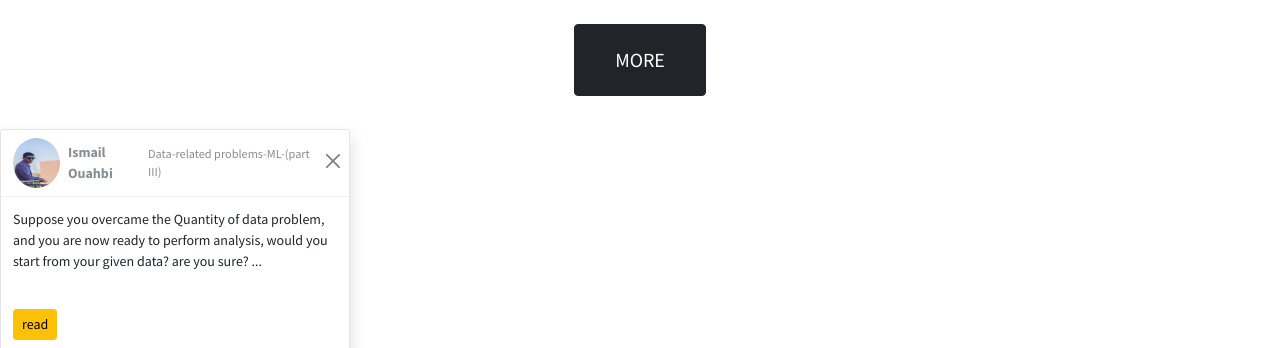
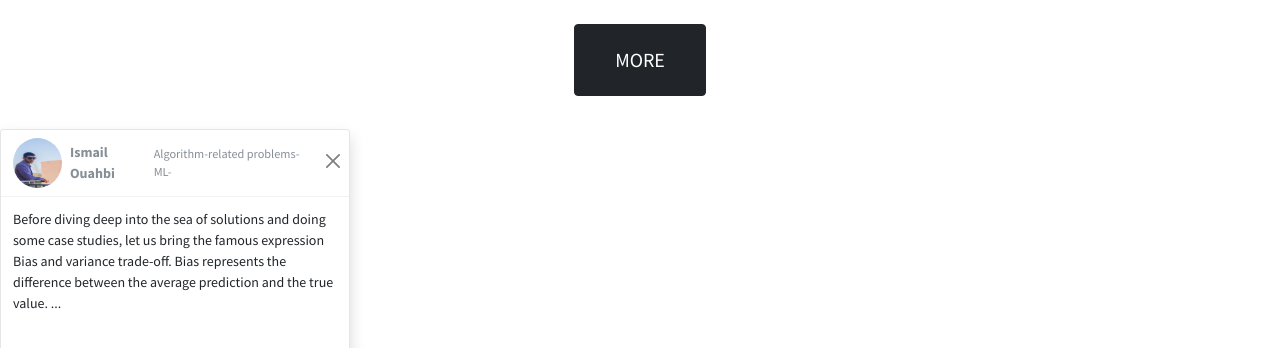
Before and after one commit to ismailouahbi/ismailouahbi.github.io, a website with bundled scripts: page index.html in a window 1280 px wide. Shown: the part 415-763 px from the top of the page. Built offline with nearby package versions, Linux system fonts and the light colour scheme; a script that the page names is missing.

Commit message:
new article added

```diff
--- a/index.html
+++ b/index.html
@@ -110,7 +110,7 @@ discover my portfolio , know about me and donwload my resume now "
           width="50"
           height="50"
         /><strong class="me-auto">Ismail Ouahbi</strong
-        ><small>Data-related problems-ML-(part III)</small
+        ><small>Algorithm-related problems-ML-</small
         ><button
           class="btn-close ms-2 mb-1 close"
           data-bs-dismiss="toast"
@@ -118,14 +118,15 @@ discover my portfolio , know about me and donwload my resume now "
       </div>
       <div class="toast-body" role="alert">
         <p id="motivational-speech">
-          Suppose you overcame the Quantity of data problem, and you are now
-          ready to perform analysis, would you start from your given data? are
-          you sure? ...
+          Before diving deep into the sea of solutions and doing some case
+          studies, let us bring the famous expression Bias and variance
+          trade-off. Bias represents the difference between the average
+          prediction and the true value. ...
         </p>
         <br />
         <a
           class="btn btn-sm btn-warning"
-          href="https://medium.com/@ismailouahbi169/data-related-problems-ml-part-iii-4e351a01f8d9"
+          href="https://medium.com/@ismailouahbi169/algorithm-related-problems-ml-a34778dc4699"
           target="_blank"
           >read</a
         >
```
